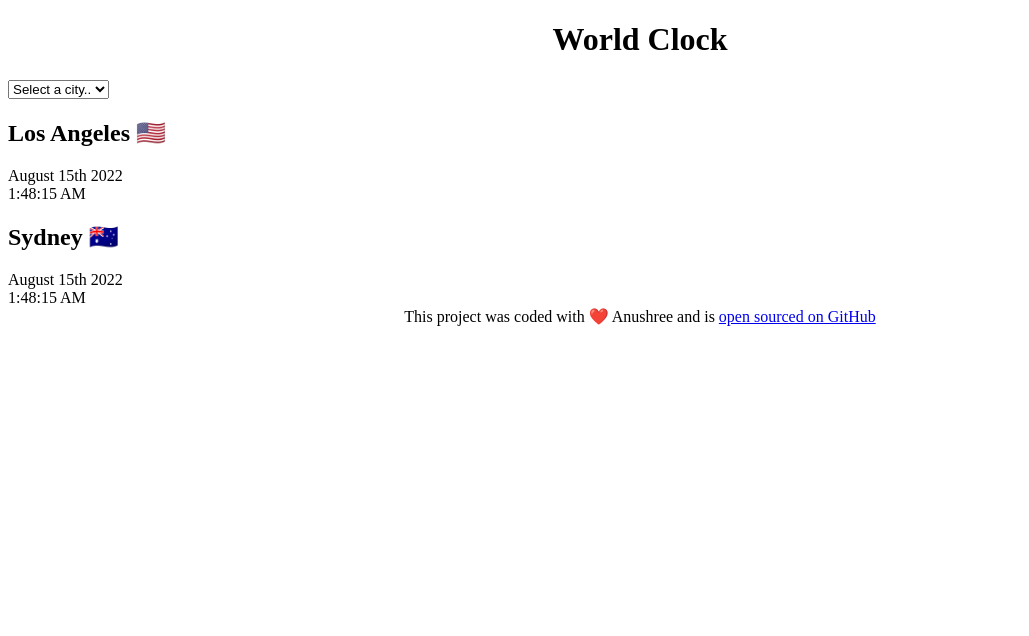
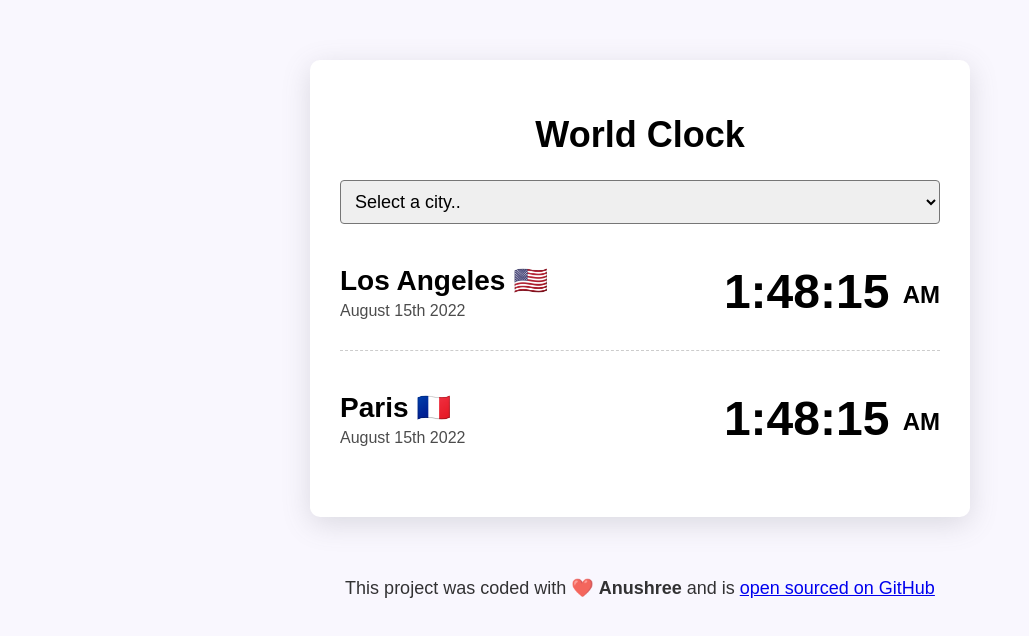
Before and after one commit to ashree2118/world-clock-shecodes, a plain HTML site: page index.html in a window 1280 px wide. Shown: the whole page, without its empty margins (0-1029 px from the left). Drawn offline with Linux system fonts and the light colour scheme; files that its build step writes are made by us from their sources; a script that the page names is missing.

Commit message:
added the basic css

```diff
--- a/index.html
+++ b/index.html
@@ -15,26 +15,30 @@
         <h1>World Clock</h1>
 
         <select>
-            <option value="">Select a city..</option>
-            <option value="">London</option>
-            <option value="">New York</option>
-            <option value="">Auckland</option>
+          <option value="">Select a city..</option>
+          <option value="">London</option>
+          <option value="">New York</option>
+          <option value="">Auckland</option>
         </select>
 
         <div class="city">
+          <div>
             <h2>Los Angeles 🇺🇸</h2>
             <div class="date">August 15th 2022</div>
-            <div class="time">1:48:15 AM</div>
+          </div>
+          <div class="time">1:48:15 <small> AM </small></div>
         </div>
         <div class="city">
-            <h2>Sydney 🇦🇺</h2>
+          <div>
+            <h2>Paris 🇫🇷</h2>
             <div class="date">August 15th 2022</div>
-            <div class="time">1:48:15 AM</div>
+          </div>
+          <div class="time">1:48:15 <small> AM </small></div>
         </div>
-    </div>
+      </div>
 
     <footer>
-        This project was coded with ❤️ Anushree and is
+        This project was coded with ❤️ <strong>Anushree</strong> and is
         <a href="https://github.com/ashree2118/world-clock-shecodes" target="_blank">
             open sourced on GitHub</a>
     </footer>
--- a/style.css
+++ b/style.css
@@ -1,7 +1,65 @@
-h1 {
+body {
+    background-color: #f9f7fe;
+    font-family: sans-serif;
+  }
+
+  h1 {
     text-align: center;
+    font-family: sans-serif;
+    font-size: 36px;
+  }
+
+  h2 {
+    margin: 0 0 5px;
+    font-size: 28px;
+  }
+
+  select {
+    display: block;
+    width: 100%;
+    font-size: 18px;
+    border-radius: 4px;
+    padding: 10px;
+  }
+
+  .container {
+    max-width: 600px;
+    margin: 60px auto;
+    background: white;
+    padding: 30px;
+    box-shadow: rgba(100, 100, 111, 0.2) 0px 7px 29px 0px;
+    border-radius: 10px;
+  }
+
+  .city {
+    display: flex;
+    margin: 10px 0;
+    justify-content: space-between;
+    padding: 30px 0;
+    border-bottom: 1px dashed rgba(0, 0, 0, 0.2);
+  }
+
+  .city:last-child {
+    border: none;
+  }
+
+  .date {
+    opacity: 0.7;
+  }
+
+  .time {
+    font-size: 48px;
+    font-weight: bold;
+  }
+
+  .time small {
+    font-size: 24px;
+    vertical-align: middle;
+    line-height: 48px;
   }
 
   footer {
     text-align: center;
+    font-size: 18px;
+    color: rgba(0, 0, 0, 0.8);
   }
```
